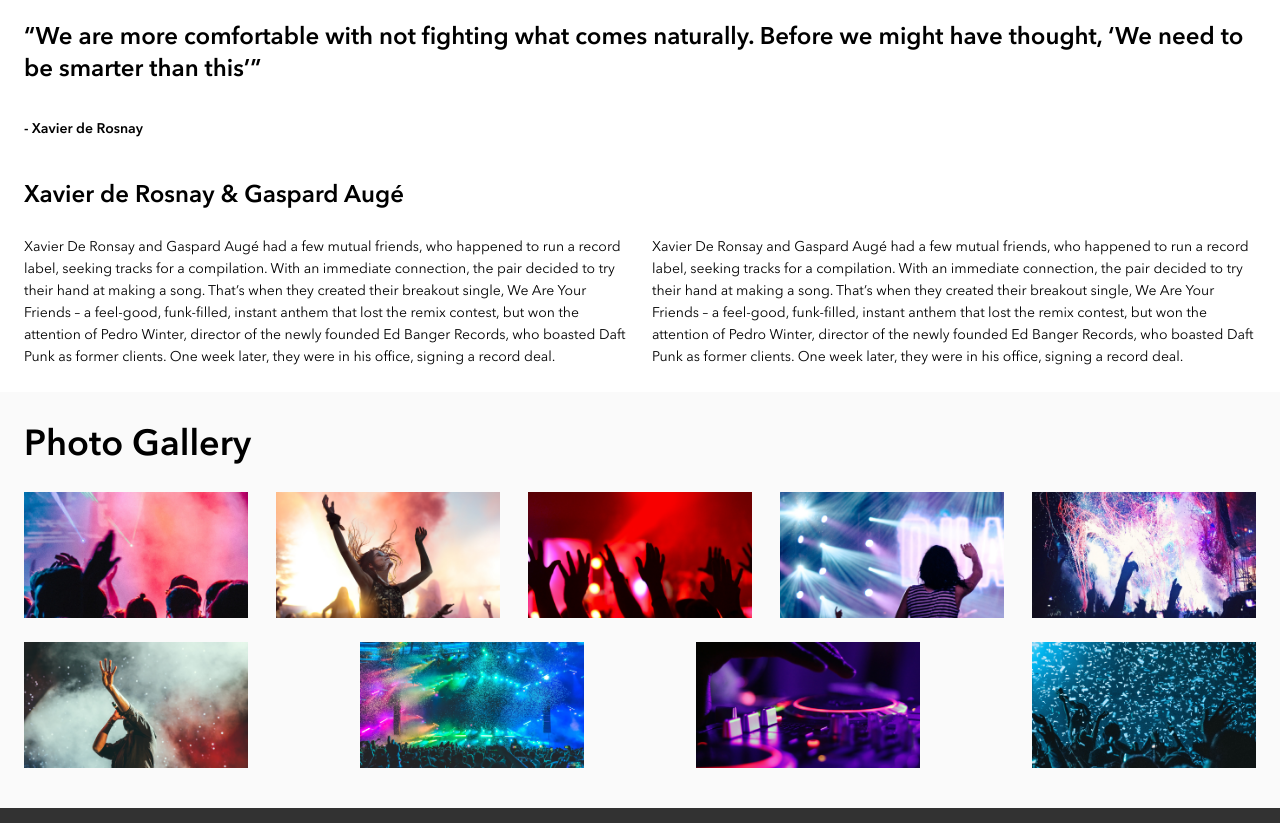
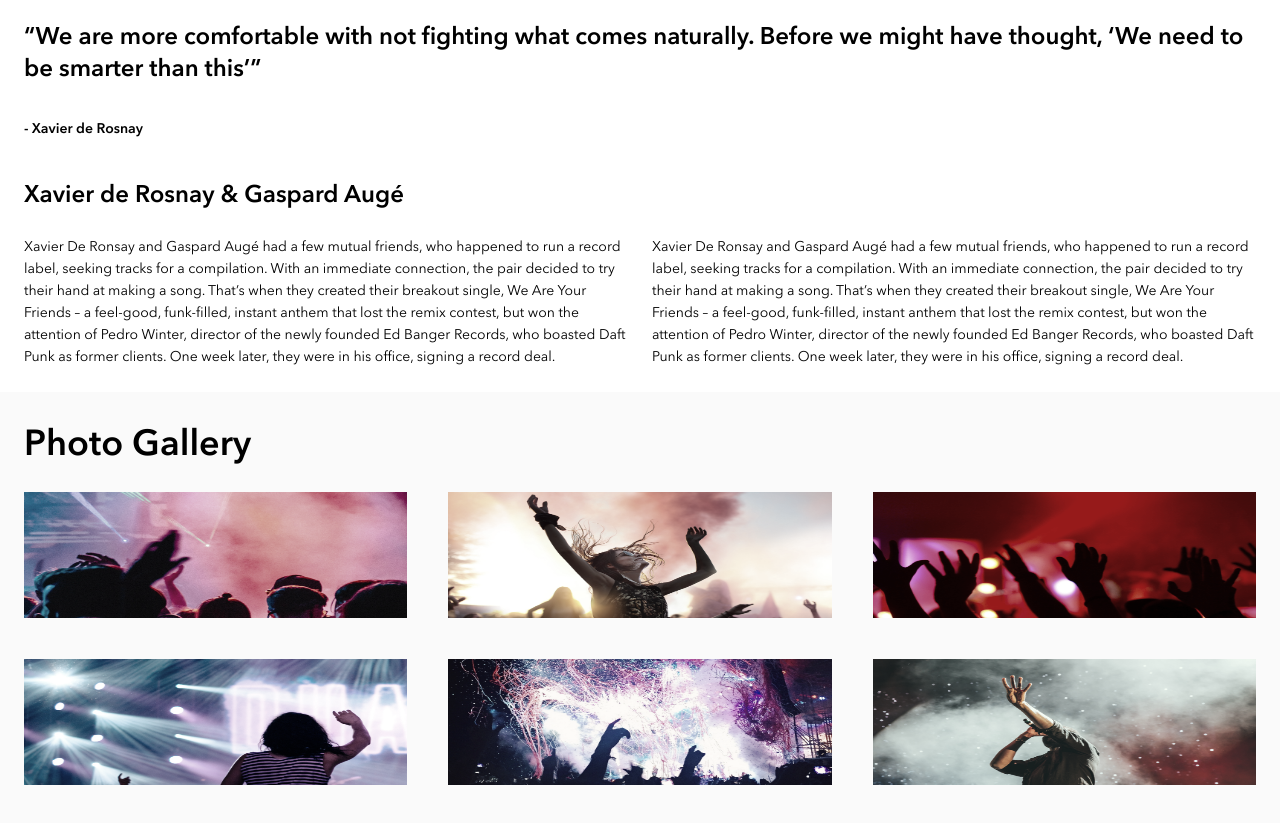
Before and after one commit to AyushKumar01/Bandsite_Ayush-Kumar, a plain HTML site: page sprint-one/index.html in a window 1280 px wide. Shown: the part 944-1767 px from the top of the page. Drawn offline with Linux system fonts and the light colour scheme.

Commit message:
sprint one complete with the help of grid and sass 'GALLERY'

```diff
--- a/sprint-one/index.html
+++ b/sprint-one/index.html
@@ -14,8 +14,8 @@
             </div>
             <nav class="header__second">
                 <ul class="header__list">
-                    <li class="header__list-width header__list-active"><a>Biography</a></li>
-                    <li class="header__list-width"><a>Shows</a></li>
+                    <li class="header__list-element header__list-active"><a>Biography</a></li>
+                    <li class="header__list-element"><a>Shows</a></li>
                 </ul>
             </nav>
         </div>
@@ -70,22 +70,23 @@
                     </p>
             </div>
         </section>
+        <!-- gallery with grid and sass, net ninja reference -->
         <section class="gallery">
             <div class="gallery__album">
-                <!-- <div class="gallery__content"> -->
-                    <h1  class="gallery__heading">Photo Gallery</h1>
-                    <div class="gallery__photos">
-                        <img class="gallery__photos-size" src="./assets/images/photo-gallery-1.jpg" />
-                        <img class="gallery__photos-size" src="./assets/images/photo-gallery-2.jpg" />
-                        <img class="gallery__photos-size" src="./assets/images/photo-gallery-3.jpg" />
-                        <img class="gallery__photos-size" src="./assets/images/photo-gallery-4.jpg" />
-                        <img class="gallery__photos-size" src="./assets/images/photo-gallery-5.jpg" />
-                        <img class="gallery__photos-size" src="./assets/images/photo-gallery-6.jpg" />
-                        <img class="gallery__photos-size" src="./assets/images/photo-gallery-7.jpg" />
-                        <img class="gallery__photos-size" src="./assets/images/photo-gallery-8.jpg" />
-                        <img class="gallery__photos-size" src="./assets/images/photo-gallery-9.jpg" />
-                    </div>
-                <!-- </div> -->
+                <h1 class="gallery__heading">Photo Gallery</h1>
+                <div class="gallery__photos">
+                    <ul>
+                        <li class="gallery__photos-item"><img  class="gallery__photos-size" src="./assets/images/photo-gallery-1.jpg" /></li>
+                        <li class="gallery__photos-item"><img  class="gallery__photos-size" src="./assets/images/photo-gallery-2.jpg" /></li>
+                        <li class="gallery__photos-item"><img  class="gallery__photos-size" src="./assets/images/photo-gallery-3.jpg" /></li>
+                        <li class="gallery__photos-item"><img  class="gallery__photos-size" src="./assets/images/photo-gallery-4.jpg" /></li>
+                        <li class="gallery__photos-item"><img  class="gallery__photos-size" src="./assets/images/photo-gallery-5.jpg" /></li>
+                        <li class="gallery__photos-item"><img  class="gallery__photos-size" src="./assets/images/photo-gallery-6.jpg" /></li>
+                        <li class="gallery__photos-item"><img  class="gallery__photos-size" src="./assets/images/photo-gallery-7.jpg" /></li>
+                        <li class="gallery__photos-item"><img  class="gallery__photos-size" src="./assets/images/photo-gallery-8.jpg" /></li>
+                        <li class="gallery__photos-item"><img  class="gallery__photos-size" src="./assets/images/photo-gallery-9.jpg" /></li>
+                    </ul>
+                </div>
             </div>
         </section>
     </main>
@@ -101,28 +102,28 @@
                     <img  class="footer__icon--margin" src="assets/icons/png/Icon-twitter.png"/>
                 </div>
                 <div class="footer__logo">
-                    <img class="footer__logo-size" src="assets/logo/logo-bandsite.png"/>
+                   <a><img class="footer__logo-size" src="assets/logo/logo-bandsite.png"/></a>
                 </div>
             </div>
             <div class="footer__two">
                 <div class="footer__two-left" >
                     <h4 class="footer__two-left--headings">Richard Rovner <br>The Bees Knees Management</h4>
-                    <p>460 King Street West<br>Toronto, Ontario M5V 1L7</p>
+                    <p class="footer__two-left--para">460 King Street West<br>Toronto, Ontario M5V 1L7</p>
                     <p class="footer__two-left--para"><a href="mailto:info@thebeesknees.com">info@thebeesknees.com</a></p>
                 </div>
                 <div class="footer__two-mid">
                     <h4 class="footer__two-mid--headings">Marsha Vlasic<br>Artist Group International </h4>
                     <p>Booking Agent for<br>US / South America / Japan</p>
-                    <p class="footer__two-mid--para">marsha.vlasic@artistgrp.com</p>
+                    <p class="footer__two-mid--para"><a href="mailto:marsha.vlasic@artistgrp.com">marsha.vlasic@artistgrp.com</a></p>
                 </div>
                 <div class="footer__two-right">
                     <h4 class="footer__two-right--headings">Russel Warby<br>William Morrir Entertainment</h4>
                     <p>Booking Agent for<br/>UK / EU / AU</p>
-                    <p class="footer__two-right--para">RLW@wmeentertainment.com</p>
+                    <p class="footer__two-right--para"><a href="mailto:RLW@wmeentertainment.com">RLW@wmeentertainment.com</a></p>
                 </div>
             </div>
             <div class="footer__three">
-                <p>Copyright The Bees Knees © 2018 All Rights Reserved</p>
+                <p class="footer__three-font">Copyright The Bees Knees © 2018 All Rights Reserved</p>
             </div>
         </div>
     </footer>
--- a/sprint-one/styles/main.scss
+++ b/sprint-one/styles/main.scss
@@ -17,7 +17,7 @@
         margin: 2rem 0 1.5rem 1rem;
     }
 
-    //  ============about-the-musicians==========
+    //  ============about-the-musicians-start==========
     .about {
         margin: auto 1rem;
         display: flex;
@@ -121,10 +121,11 @@
                 }
 
             }
+     //  ============about-the-musicians-end==========
 
 
 
-    //  ============photo-gallery-start===========
+    // ================gallery-start-with-help-grid-and-sass============
 
     .gallery {
         background-color: $offWhite;
@@ -143,6 +144,10 @@
                 width: 100%;
                 height: 183px;
                 margin-bottom: 1rem;
+                filter: grayscale(50%);
+                &:hover {
+                    filter: grayscale(0);
+                }
             }
 
         }
@@ -157,50 +162,51 @@
                     @include tabletText;
 
                     &__album {
-                margin: 0;
+                        margin: 0 1.5rem ;
                     }
 
                     &__photos {
-                margin: auto 1.5rem;
-                flex-direction: row;
-                flex-wrap: wrap;
-                justify-content: space-between;
-                align-content: space-between;
 
-                    &-size{
-                        width: 224px;
+                        &-item {
                             height: 126px;
-                        margin-bottom: 1.5rem;
+                            @include grid(3, 3.33%);
                         }
-
+                        &-size {
+                            width: 100%;
+                            height: 126px;
+                            margin-bottom: 0;
                         }
-
-            &__heading {
-                margin-left: 1.5rem;
                     }
 
                 }
 
                     @include desktop {
                         @include tabletText;
-                &__heading {
-                    margin-left: 11.25rem;
-                    padding: 3rem 0 4rem;
+
+                        &__album {
+                            margin: 0 11.25rem ;
                         }
 
                         &__photos {
-                    margin: 0 11.25rem 0;
 
-                    &-size{
-                        width: 21.5rem;
-                        height: 12.06rem;
-                        margin-bottom: 1.5rem;
+                            &-item {
+                                @include grid(3, 2.22%);
+                                height: 193px;
                             }
+                            &-size {
+                                width: 100%;
+                                height: 193px;
+                                margin-bottom: 0;
+                            }
+                        }
+                    }
+
+
+
 
     }
 
+
+
+            //   ===============close-for-main=====================
 }
-
-    }
-
-}
--- a/sprint-one/styles/partials/_mixins.scss
+++ b/sprint-one/styles/partials/_mixins.scss
@@ -70,11 +70,8 @@
   }
 
   @mixin tabContactFont {
-
-      p {
         font-size: 14px;
         line-height: 20px;
-      }
   }
 
 
@@ -99,3 +96,15 @@
       }
 
   }
+
+  @mixin grid ($cols, $mgn) {
+    float: left;
+    margin-right: $mgn;
+    margin-bottom: $mgn;
+    width: ((100% - (($cols - 1) * $mgn)) / $cols );
+
+    &:nth-child(#{$cols}n) {
+        margin-right: 0;
+    }
+
+}
--- a/sprint-one/styles/partials/_resets.scss
+++ b/sprint-one/styles/partials/_resets.scss
@@ -22,3 +22,9 @@ ul {
 footer {
     background-color: $lightBlack;
 }
+
+a {
+    cursor: pointer;
+    text-decoration: none;
+    color: $white;
+}
--- a/sprint-one/styles/partials/_variables.scss
+++ b/sprint-one/styles/partials/_variables.scss
@@ -13,3 +13,4 @@ $desktop-breakpoint: 1440px;
 $lightBlack: #323232;
 $white: #ffffff;
 $offWhite: #fafafa;
+$brightBlack: #645e5e;
--- a/sprint-one/styles/partials/components/_footer.scss
+++ b/sprint-one/styles/partials/components/_footer.scss
@@ -6,6 +6,7 @@
 
     p {
         font-weight: lighter;
+        @include tabContactFont;
     }
 
     &__logo {
@@ -25,6 +26,10 @@
     &__three {
         padding-bottom: 20px;
         max-width: 220px;
+        &-font {
+            font-size: 14px;
+            line-height: 22px;
+        }
 
     }
 
@@ -47,14 +52,13 @@
         }
 
         &__two {
-            @include tabContactFont;
             display: flex;
             justify-content: space-between;
         }
 
         &__three {
-            @include tabContactFont;
             max-width: unset
+
         }
     }
 
@@ -90,6 +94,7 @@
 
             &-left {
               @include footerTwoMrg;
+
             }
 
             &-mid {
--- a/sprint-one/styles/partials/components/_header.scss
+++ b/sprint-one/styles/partials/components/_header.scss
@@ -9,7 +9,6 @@
     text-align: center;
     &__first {
         margin-top: 16px;
-        cursor: pointer;
     }
 
     &__list {
@@ -18,12 +17,13 @@
         line-height: 35px;
 
 
-        &-width {
+        &-element {
             width: 50%;
             &:active {
                 border-bottom: 5px solid white;
             }
-            a {
+            &:hover {
+                background-color: $brightBlack;
                 cursor: pointer;
             }
         }
@@ -34,7 +34,7 @@
     }
 
 
-// =====================
+// ==========breakpoint===========
     @include tablet {
         @include tabletText;
         flex-direction: row;
@@ -49,11 +49,11 @@
 
 
         &__list {
-            line-height: 65px;
-            &-width {
+            line-height: 75px;
+            &-element {
                 width: auto;
                 padding: 0px 5px;
-                margin: 0 20px;
+                margin: 0 20px 10px;
             }
         }
 
@@ -64,9 +64,15 @@
             margin: 0 0 0 180px;
         }
 
-        li {
-            margin:0 0 0 56px;
+        &__list {
+            line-height: 75px;
+
+            &-element {
+                margin:0 0 10px 56px;
+
+            }
 
         }
+
     }
 }
```
Also changed, not shown: sprint-one/styles/main.css, 1 other file. Lines whose indentation alone changed are shown as unchanged.
